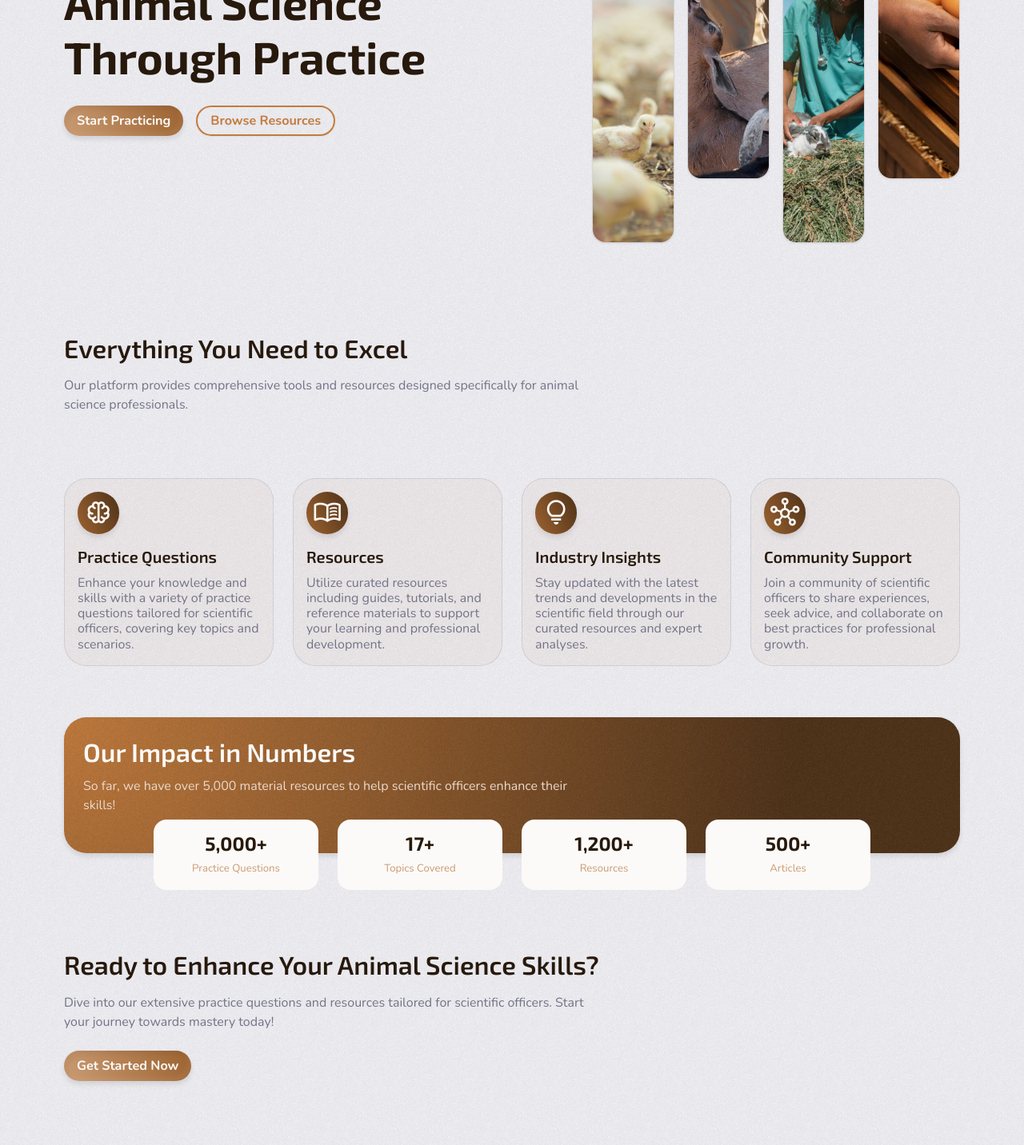
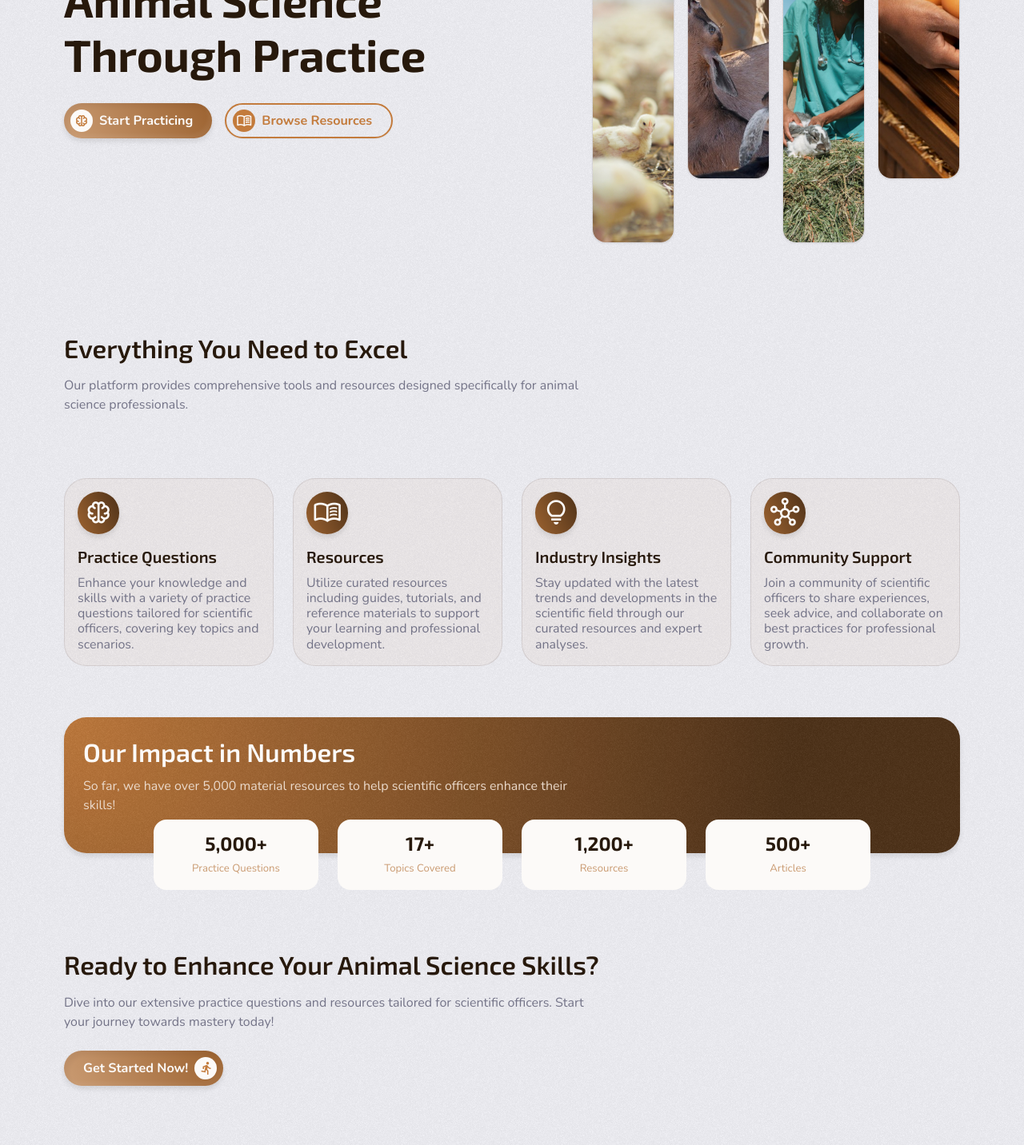
Before and after one commit to Timbar09/the_scientific_officer, a React (Vite) app: page / in a window 1280 px wide. Shown: the part 320-1752 px from the top of the page at 80% size. Built offline with nearby package versions, Linux system fonts and the light colour scheme.

Commit message:
Add icon support to Button component in HomeHero and HomePractice sections

```diff
--- a/src/assets/sass/components/_Button.scss
+++ b/src/assets/sass/components/_Button.scss
@@ -19,14 +19,18 @@
 
   &__primary {
     $bg-color: $clr-primary-gradient-mid;
-    $inner-shadow: inset 5px 5px 5px 0 clr(primary, 900, 0.05),
+    $inner-shadow:
+      inset 5px 5px 5px 0 clr(primary, 900, 0.05),
       inset -5px -5px 4px 0 clr(primary, 100, 0.05);
 
     font-weight: 700;
     color: $color;
     background: $bg-color;
     box-shadow: $inner-shadow, $shadow-md;
-    transition: opacity 100ms ease, box-shadow 100ms ease, transform 50ms ease;
+    transition:
+      opacity 100ms ease,
+      box-shadow 100ms ease,
+      transform 50ms ease;
 
     &:hover {
       opacity: 0.9;
@@ -47,8 +51,11 @@
     color: clr(primary, 500);
     border: 0.125rem solid clr(primary, 500);
     box-shadow: $shadow-sm;
-    transition: background-color 100ms ease, box-shadow 100ms ease,
-      transform 50ms ease, color 100ms ease;
+    transition:
+      background-color 100ms ease,
+      box-shadow 100ms ease,
+      transform 50ms ease,
+      color 100ms ease;
 
     &:hover {
       color: clr(primary, 100);
@@ -62,6 +69,16 @@
       background-color: clr(primary, 400);
       box-shadow: $shadow-sm;
     }
+
+    .btn__icon {
+      color: clr(primary, 100);
+      background-color: clr(primary, 500);
+    }
+
+    &:hover .btn__icon {
+      background-color: clr(primary, 100);
+      color: clr(primary, 500);
+    }
   }
 
   &__tertiary {
@@ -69,8 +86,11 @@
     color: clr(primary, 500);
     background-color: clr(primary, 100);
     box-shadow: $shadow-sm;
-    transition: background-color 100ms ease, box-shadow 100ms ease,
-      transform 50ms ease, color 100ms ease;
+    transition:
+      background-color 100ms ease,
+      box-shadow 100ms ease,
+      transform 50ms ease,
+      color 100ms ease;
 
     &:hover {
       background-color: clr(primary, 200);
--- a/src/pages/home/HomeHero.tsx
+++ b/src/pages/home/HomeHero.tsx
@@ -27,13 +27,16 @@ const HomeHero = () => {
           </h1>
 
           <div className="flex jc-center jc-@md-start gap-3 flex-wrap">
-            <Button>
+            <Button icon={{ name: "neurology" }}>
               <Link to="/articles" className="clr-inherit">
                 Start Practicing
               </Link>
             </Button>
 
-            <Button variant="secondary">
+            <Button
+              variant="secondary"
+              icon={{ name: "menu_book", position: "left" }}
+            >
               <Link to="/resources" className="clr-inherit">
                 Browse Resources
               </Link>
--- a/src/pages/home/HomePractice.tsx
+++ b/src/pages/home/HomePractice.tsx
@@ -15,9 +15,9 @@ const HomePractice = () => {
         </p>
 
         <div className="flex jc-center jc-@md-start">
-          <Button>
+          <Button icon={{ name: "directions_run", position: "right" }}>
             <Link to="/practice" className="clr-inherit">
-              Get Started Now
+              Get Started Now!
             </Link>
           </Button>
         </div>
```
